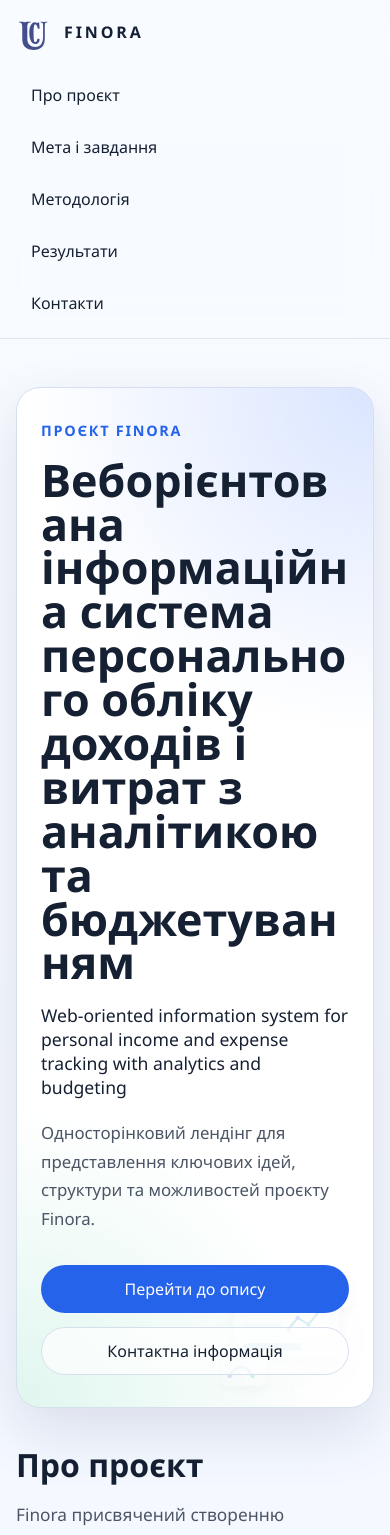
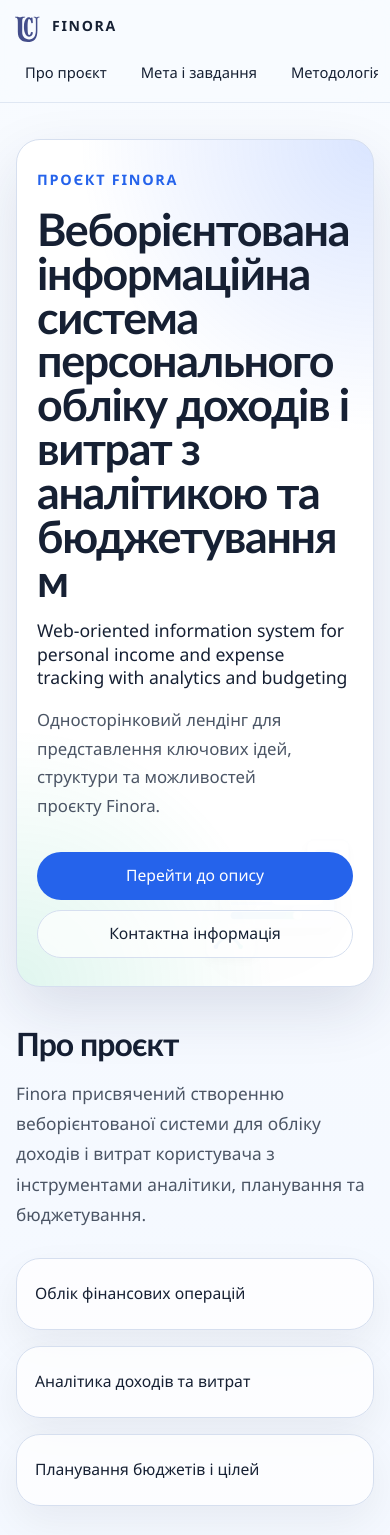
Before and after one commit to OleksandrBezverkhyi/finora-lending, a React (Vite) app: page / in a window 390 px wide. Shown: the top 1535 px of the page. Built offline with nearby package versions, Linux system fonts and the light colour scheme.

Commit message:
feat: improve typography and responsive layout

```diff
--- a/src/App.css
+++ b/src/App.css
@@ -67,8 +67,8 @@
 }
 
 .site-header__logo {
-  width: 36px;
-  height: 36px;
+  width: clamp(34px, 3vw, 42px);
+  height: clamp(34px, 3vw, 42px);
   flex: 0 0 auto;
   object-fit: contain;
 }
@@ -229,8 +229,11 @@
 
 .hero-image {
   position: relative;
-  width: 100%;
+  width: min(100%, 360px);
   max-width: 360px;
+  height: auto;
+  aspect-ratio: 16 / 13;
+  object-fit: contain;
   opacity: 0.72;
   filter: drop-shadow(0 24px 40px rgba(22, 32, 51, 0.12));
   transform: translate(0, 0);
@@ -521,25 +524,113 @@
   line-height: 1.7;
 }
 
+@media (max-width: 1100px) {
+  .site-header__inner,
+  .about-section,
+  .goals-section,
+  .methodology-section,
+  .results-section,
+  .contacts-section,
+  .site-footer__inner {
+    max-width: 100%;
+  }
+
+  .hero-content {
+    padding: 48px 40px;
+  }
+
+  .hero-copy {
+    max-width: 620px;
+  }
+
+  .hero-background {
+    right: 2px;
+    width: min(34%, 320px);
+  }
+
+  .about-section__list,
+  .methodology-section__list,
+  .results-section__list {
+    grid-template-columns: repeat(2, minmax(0, 1fr));
+  }
+}
+
+@media (max-width: 900px) {
+  .site-header__inner {
+    align-items: flex-start;
+    gap: 18px;
+  }
+
+  .site-header__nav {
+    width: 100%;
+  }
+
+  .site-header__list {
+    width: 100%;
+    gap: 8px;
+  }
+
+  .hero-content {
+    padding: 40px 32px;
+  }
+
+  .hero-copy {
+    max-width: 100%;
+    padding-right: 120px;
+  }
+
+  .hero-background {
+    top: auto;
+    right: -8px;
+    bottom: 8px;
+    width: min(32%, 240px);
+    opacity: 0.2;
+  }
+
+  .contacts-section__list {
+    grid-template-columns: 1fr;
+  }
+}
+
 @media (max-width: 768px) {
   .site-header {
-    padding: 14px 16px;
+    padding: 12px 16px;
   }
 
   .site-header__inner {
     flex-direction: column;
     align-items: flex-start;
+    gap: 12px;
+  }
+
+  .site-header__nav {
+    width: 100%;
+    overflow-x: auto;
+    -webkit-overflow-scrolling: touch;
+    scrollbar-width: thin;
+  }
+
+  .site-header__brand {
+    gap: 10px;
+    font-size: 0.95rem;
+    letter-spacing: 0.14em;
   }
 
   .site-header__list {
-    width: 100%;
-    flex-direction: column;
+    width: max-content;
+    min-width: 100%;
+    flex-direction: row;
+    flex-wrap: nowrap;
+    gap: 8px;
+    padding-bottom: 2px;
   }
 
   .site-header__link {
-    width: 100%;
-    justify-content: flex-start;
+    width: auto;
+    min-height: 38px;
+    justify-content: center;
     padding-inline: 14px;
+    white-space: nowrap;
   }
 
   .hero-section {
@@ -553,14 +644,15 @@
 
   .hero-copy {
     max-width: none;
+    padding-right: 0;
   }
 
   .hero-background {
     top: auto;
-    right: -20px;
-    bottom: -12px;
-    width: 58%;
-    opacity: 0.24;
+    right: -14px;
+    bottom: -10px;
+    width: min(54%, 280px);
+    opacity: 0.22;
   }
 
   .hero-title {
@@ -580,13 +672,10 @@
     border-radius: 22px;
   }
 
-  .hero-visual::before {
-    inset: 12px;
-    border-radius: 16px;
-  }
-
   .hero-image {
     width: 100%;
+    max-width: 280px;
+    aspect-ratio: auto;
     transform: none;
   }
 
@@ -621,3 +710,71 @@
     border-radius: 24px;
   }
 }
+
+@media (max-width: 560px) {
+  .hero-content {
+    padding: 28px 20px;
+  }
+
+  .hero-subtitle {
+    margin-top: 16px;
+  }
+
+  .hero-description {
+    margin-top: 16px;
+  }
+
+  .about-section__item,
+  .goals-section__item,
+  .methodology-section__item,
+  .results-section__item,
+  .contacts-section__item {
+    padding-inline: 18px;
+  }
+
+  .contacts-section__item {
+    gap: 8px;
+  }
+
+  .site-footer__inner {
+    padding: 22px 18px;
+  }
+}
+
+@media (max-width: 480px) {
+  .site-header {
+    padding: 10px 12px;
+  }
+
+  .site-header__brand {
+    gap: 8px;
+    font-size: 0.88rem;
+    letter-spacing: 0.12em;
+  }
+
+  .site-header__logo {
+    width: 32px;
+    height: 32px;
+  }
+
+  .site-header__link {
+    min-height: 36px;
+    padding-inline: 12px;
+    font-size: 0.92rem;
+  }
+
+  .hero-section {
+    padding-top: 36px;
+  }
+
+  .hero-background {
+    right: -18px;
+    bottom: -6px;
+    width: min(62%, 220px);
+    opacity: 0.18;
+  }
+
+  .hero-actions {
+    gap: 10px;
+  }
+}
--- a/src/index.css
+++ b/src/index.css
@@ -6,8 +6,10 @@
   --accent-color: #2563eb;
   --border-color: #d6dfef;
   --hero-shadow: 0 24px 60px rgba(23, 37, 84, 0.12);
+  --font-sans: 'Segoe UI', Tahoma, Geneva, Verdana, sans-serif;
+  --font-display: 'Trebuchet MS', 'Segoe UI', Tahoma, Geneva, Verdana, sans-serif;
 
-  font-family: 'Segoe UI', Tahoma, Geneva, Verdana, sans-serif;
+  font-family: var(--font-sans);
   line-height: 1.5;
   font-weight: 400;
   color: var(--text-color);
@@ -36,6 +38,10 @@ body {
   min-width: 320px;
   min-height: 100vh;
   background: linear-gradient(180deg, #f8fbff 0%, #eef4ff 100%);
+  color: var(--text-color);
+  font-family: var(--font-sans);
+  font-size: clamp(1rem, 0.97rem + 0.16vw, 1.08rem);
+  line-height: 1.7;
 }
 
 img,
@@ -45,6 +51,11 @@ canvas,
 video {
   display: block;
   max-width: 100%;
+  height: auto;
+}
+
+picture {
+  width: 100%;
 }
 
 input,
@@ -71,8 +82,45 @@ h2,
 h3,
 h4,
 h5,
+h6,
+li {
+  overflow-wrap: break-word;
+}
+
+h1,
+h2,
+h3,
+h4,
+h5,
 h6 {
-  overflow-wrap: break-word;
+  color: var(--heading-color);
+  font-family: var(--font-display);
+  font-weight: 800;
+  letter-spacing: -0.03em;
+  line-height: 1.08;
+  text-wrap: balance;
+}
+
+h3,
+h4,
+h5,
+h6 {
+  line-height: 1.18;
+}
+
+p,
+li,
+a,
+button,
+input,
+textarea,
+select {
+  font-size: inherit;
+}
+
+p,
+li {
+  text-wrap: pretty;
 }
 
 ul,
@@ -102,3 +150,11 @@ select:focus-visible {
 #root {
   min-height: 100vh;
 }
+
+
+@media (max-width: 640px) {
+  body {
+    font-size: 0.98rem;
+    line-height: 1.65;
+  }
+}
```
